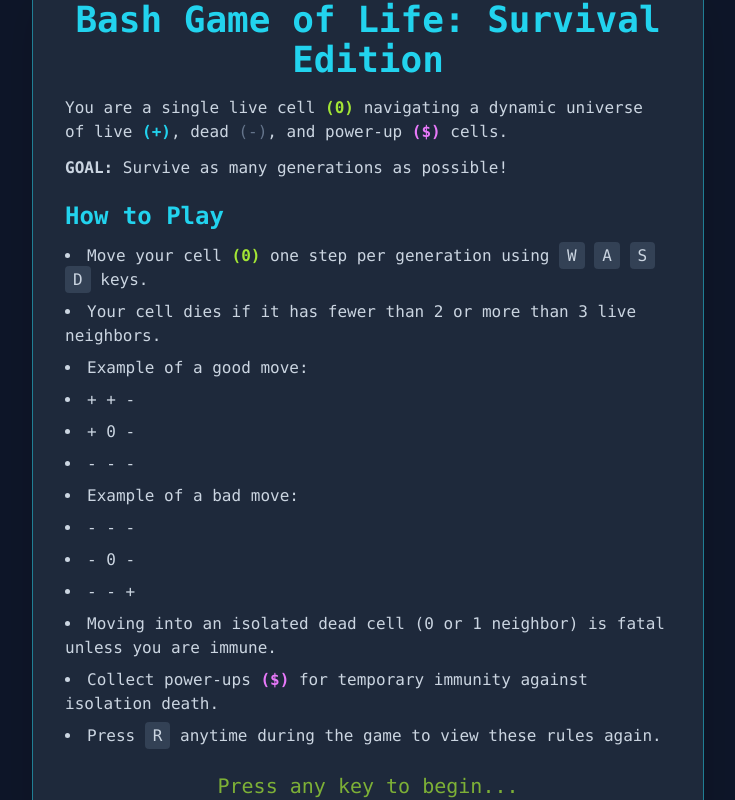
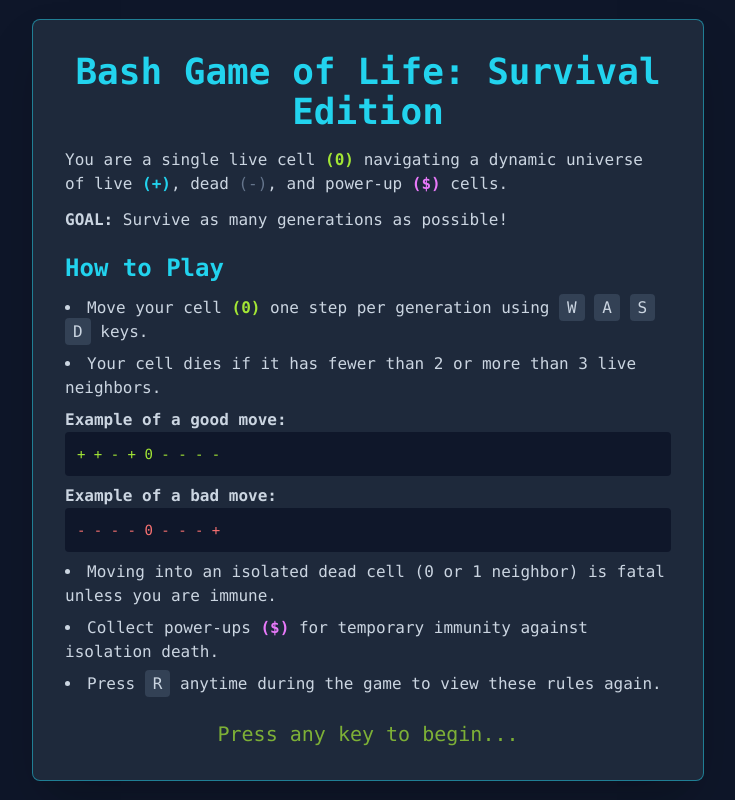
Before and after one commit to johnny603/Bash-Game-O-Life, a React (Vite) app: page / in a window 1280 px wide. Shown: the whole page, without its empty margins (272-1007 px from the left). Built offline with nearby package versions, Linux system fonts and the light colour scheme.

Commit message:
Enhance rules display with examples of moves

```diff
--- a/components/RulesScreen.tsx
+++ b/components/RulesScreen.tsx
@@ -26,14 +26,23 @@ const RulesScreen: React.FC<RulesScreenProps> = ({ onStart }) => {
             <ul className="list-disc list-inside space-y-2">
                 <li>Move your cell <span className="font-bold text-lime-400">(0)</span> one step per generation using <span className="bg-slate-700 px-2 py-1 rounded">W</span> <span className="bg-slate-700 px-2 py-1 rounded">A</span> <span className="bg-slate-700 px-2 py-1 rounded">S</span> <span className="bg-slate-700 px-2 py-1 rounded">D</span> keys.</li>
                 <li>Your cell dies if it has fewer than 2 or more than 3 live neighbors.</li>
-                <li>Example of a good move:</li>
-                <li>+ + -</li>
-                <li>+ 0 -</li>
-                <li>- - -</li>
-                <li>Example of a bad move:</li>
-                <li>- - -</li>
-                <li>- 0 -</li>
-                <li>- - +</li>
+                <li className="list-none mt-2">
+  <p className="font-semibold">Example of a good move:</p>
+  <pre className="bg-slate-900 p-3 rounded text-lime-400 font-mono text-sm">
++ + -
++ 0 -
+- - -
+  </pre>
+</li>
+
+<li className="list-none mt-2">
+  <p className="font-semibold">Example of a bad move:</p>
+  <pre className="bg-slate-900 p-3 rounded text-red-400 font-mono text-sm">
+- - -
+- 0 -
+- - +
+  </pre>
+</li>
                 <li>Moving into an isolated dead cell (0 or 1 neighbor) is fatal unless you are immune.</li>
                 <li>Collect power-ups <span className="font-bold text-fuchsia-400">($)</span> for temporary immunity against isolation death.</li>
                 <li>Press <span className="bg-slate-700 px-2 py-1 rounded">R</span> anytime during the game to view these rules again.</li>
```
